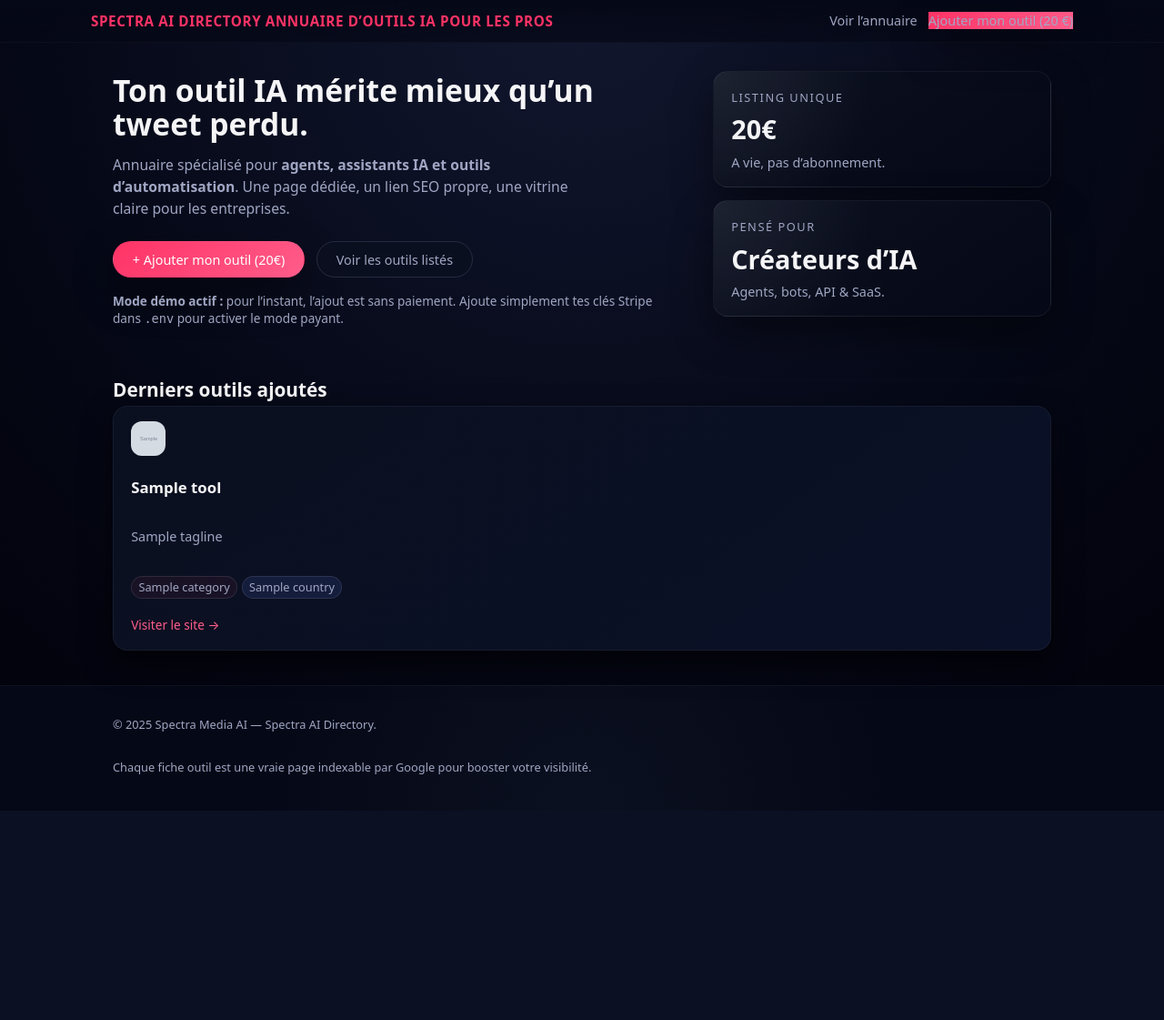
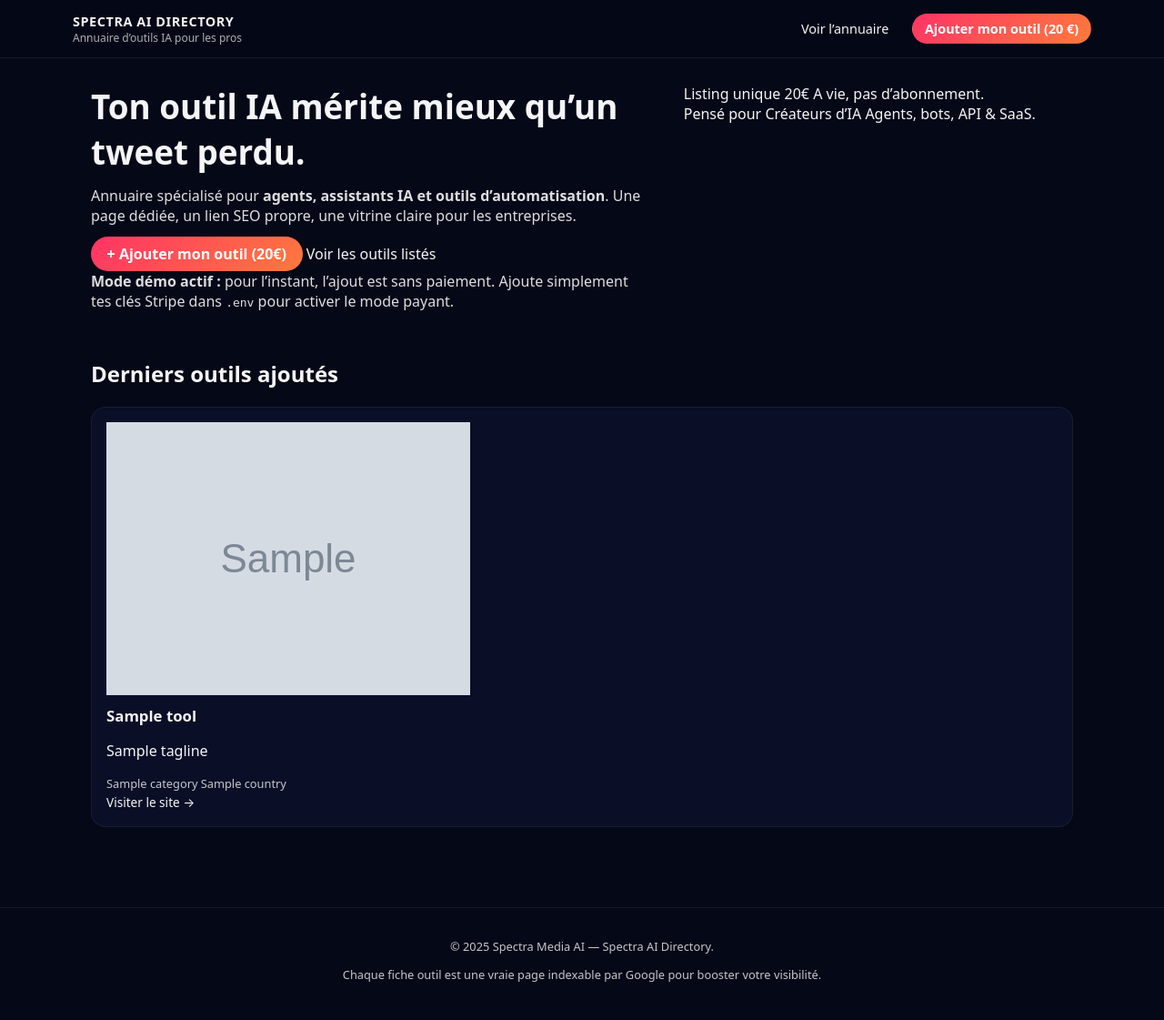
Before and after one commit to vincentbastille10/SpectraAIDirectory, a Flask app: template templates/index.html in a window 1280 px wide. Shown: the whole page at 91% size. Before the commit the page ends 891 px from the top, so only its background shows below. Run offline with Flask 3, Linux system fonts and the light colour scheme; the template is opened without the code that fills it: most values are stand-ins (such as "Sample title", 1, 10 or a date in 2020); grey boxes marked "Sample" are stand-in pictures; parts of the project's set-up code (start-up, migrations or seed data) failed here and were passed over.

Commit message:
Update style.css

```diff
--- a/static/style.css
+++ b/static/style.css
@@ -1,31 +1,12 @@
-/* Design propre et simple, facilement modifiable */
-
-:root {
-  --bg: #050816;
-  --bg-elevated: #0b1020;
-  --accent: #ff3366;
-  --accent-soft: rgba(255, 51, 102, 0.12);
-  --accent-strong: #ff5c8a;
-  --text: #f5f5f7;
-  --muted: #a0a6c3;
-  --border: #272b3f;
-  --card-radius: 16px;
-  --shadow-soft: 0 18px 45px rgba(0, 0, 0, 0.45);
-  --font: system-ui, -apple-system, BlinkMacSystemFont, "SF Pro Text", sans-serif;
-}
-
-*,
-*::before,
-*::after {
+* {
   box-sizing: border-box;
 }
 
-html, body {
+body {
   margin: 0;
-  padding: 0;
-  background: radial-gradient(circle at top, #12172f 0, #050816 55%, #02010a 100%);
-  color: var(--text);
-  font-family: var(--font);
+  font-family: system-ui, -apple-system, BlinkMacSystemFont, "Segoe UI", sans-serif;
+  background: #050816;
+  color: #f5f5f7;
 }
 
 a {
@@ -37,40 +18,46 @@
   text-decoration: underline;
 }
 
-/* Layout */
-
 .container {
   width: 100%;
-  max-width: 1080px;
+  max-width: 1120px;
   margin: 0 auto;
-  padding: 0 1.5rem;
+  padding: 0 1.25rem;
 }
 
+/* HEADER */
+
 .site-header {
+  border-bottom: 1px solid rgba(255, 255, 255, 0.08);
+  backdrop-filter: blur(12px);
   position: sticky;
   top: 0;
-  z-index: 20;
-  backdrop-filter: blur(12px);
-  background: linear-gradient(to bottom, rgba(5, 8, 22, 0.95), rgba(5, 8, 22, 0.7));
-  border-bottom: 1px solid rgba(255, 255, 255, 0.03);
+  z-index: 10;
+  background: rgba(5, 8, 22, 0.95);
 }
 
 .header-inner {
   display: flex;
   align-items: center;
   justify-content: space-between;
-  padding: 0.8rem 0;
+  padding: 0.85rem 0;
 }
 
 .logo {
-  font-weight: 700;
+  display: flex;
+  flex-direction: column;
+}
+
+.logo-main {
+  font-weight: 600;
   letter-spacing: 0.04em;
   text-transform: uppercase;
-  font-size: 0.95rem;
+  font-size: 0.9rem;
 }
 
-.logo span {
-  color: var(--accent);
+.logo-sub {
+  font-size: 0.75rem;
+  opacity: 0.7;
 }
 
 .main-nav {
@@ -81,397 +68,276 @@
 
 .main-nav a {
   font-size: 0.9rem;
-  color: var(--muted);
+  padding: 0.4rem 0.8rem;
+  border-radius: 999px;
+  border: 1px solid transparent;
 }
 
-.main-nav a.btn-small {
-  padding: 0.35rem 0.8rem;
+.main-nav a:hover {
+  border-color: rgba(255, 255, 255, 0.25);
 }
 
-/* Buttons */
-
-.btn {
+.btn-primary {
+  background: linear-gradient(135deg, #ff3366, #ff7a3c);
+  border-radius: 999px;
+  border: none;
+  padding: 0.5rem 1.1rem;
+  font-weight: 600;
+  cursor: pointer;
+  color: #fff;
+  text-decoration: none;
   display: inline-flex;
   align-items: center;
   justify-content: center;
-  border-radius: 999px;
-  padding: 0.6rem 1.3rem;
-  font-size: 0.9rem;
-  border: 1px solid transparent;
-  cursor: pointer;
-  text-decoration: none;
-  transition: transform 0.15s ease, box-shadow 0.15s ease, background 0.15s ease, border-color 0.15s ease;
-}
-
-.btn-primary {
-  background: linear-gradient(135deg, var(--accent), var(--accent-strong));
-  border-color: transparent;
-  box-shadow: var(--shadow-soft);
-  color: #fff;
 }
 
 .btn-primary:hover {
-  transform: translateY(-1px);
-  box-shadow: 0 22px 55px rgba(255, 51, 102, 0.5);
+  filter: brightness(1.08);
+  text-decoration: none;
 }
 
-.btn-ghost {
-  border-color: var(--border);
-  background: rgba(11, 16, 32, 0.8);
-  color: var(--muted);
+/* MAIN LAYOUT */
+
+.site-main {
+  padding: 1.75rem 0 3rem;
 }
 
-.btn-ghost:hover {
-  border-color: var(--accent);
-}
-
-/* Main */
-
-.main-content {
-  padding: 1.8rem 0 2.8rem;
-}
-
-/* Hero */
+/* HERO */
 
 .hero {
   display: grid;
-  grid-template-columns: minmax(0, 2fr) minmax(0, 1.2fr);
+  grid-template-columns: minmax(0, 2fr) minmax(0, 1.4fr);
   gap: 2.5rem;
-  align-items: center;
-  margin-top: 0.4rem;
-  margin-bottom: 2.6rem;
+  align-items: flex-start;
+  margin-bottom: 2.5rem;
 }
 
-.hero-text h1 {
-  font-size: 2.1rem;
-  line-height: 1.1;
-  margin-bottom: 0.8rem;
+.hero h1 {
+  font-size: 2.3rem;
+  margin: 0 0 0.75rem;
 }
 
-.hero-subtitle {
-  font-size: 0.98rem;
-  color: var(--muted);
-  max-width: 34rem;
-  line-height: 1.5;
-  margin-bottom: 1.5rem;
+.hero p {
+  margin: 0 0 0.75rem;
+  opacity: 0.9;
 }
 
-.hero-actions {
-  display: flex;
-  flex-wrap: wrap;
-  gap: 0.8rem;
-  margin-bottom: 1rem;
+.hero-bullets {
+  margin: 0 0 1rem;
+  padding-left: 1.1rem;
+  font-size: 0.95rem;
+  opacity: 0.9;
 }
 
-.hero-side {
-  display: flex;
-  flex-direction: column;
-  gap: 0.9rem;
+.hero-bullets li {
+  margin-bottom: 0.35rem;
 }
 
-.stat-card {
-  background: radial-gradient(circle at top left, rgba(255, 255, 255, 0.08), transparent 45%),
-              linear-gradient(145deg, #0b1020, #050816);
-  border-radius: var(--card-radius);
-  padding: 1rem 1.2rem;
-  border: 1px solid rgba(255, 255, 255, 0.06);
-  box-shadow: var(--shadow-soft);
+.hero-btn {
+  margin-top: 0.5rem;
 }
 
-.stat-label {
-  font-size: 0.8rem;
-  text-transform: uppercase;
-  letter-spacing: 0.12em;
-  color: var(--muted);
+.hero-card {
+  border-radius: 1rem;
+  padding: 1.25rem 1.2rem;
+  background: radial-gradient(circle at top left, #ff336633, transparent 60%),
+              radial-gradient(circle at bottom right, #3f8bff33, transparent 55%);
+  border: 1px solid rgba(255, 255, 255, 0.08);
 }
 
-.stat-value {
-  display: block;
-  font-size: 1.8rem;
-  font-weight: 700;
-  margin: 0.35rem 0;
+.hero-card h2 {
+  margin-top: 0;
+  font-size: 1.2rem;
 }
 
-.stat-caption {
-  font-size: 0.9rem;
-  color: var(--muted);
+.hero-card ol {
+  padding-left: 1.25rem;
+  margin: 0 0 0.75rem;
+  font-size: 0.95rem;
 }
 
-/* Sections */
+.hero-note {
+  font-size: 0.85rem;
+  opacity: 0.8;
+}
+
+/* SECTIONS */
 
 .section {
-  margin-bottom: 2.4rem;
+  margin-bottom: 2.5rem;
 }
 
-.section-header {
-  display: flex;
-  align-items: center;
-  justify-content: space-between;
-  gap: 1.2rem;
-  margin-bottom: 1.2rem;
+.section-header h1,
+.section-header h2 {
+  margin: 0 0 0.35rem;
 }
 
-.section h2,
-.section h1 {
-  font-size: 1.3rem;
-  margin-bottom: 0.25rem;
+.section-header p {
+  margin: 0 0 0.5rem;
+  opacity: 0.85;
 }
 
-.section-intro {
-  font-size: 0.95rem;
-  color: var(--muted);
+.link-small {
+  font-size: 0.85rem;
+  opacity: 0.9;
 }
 
-/* Cards */
+/* CARDS */
 
-.card-grid {
+.cards-grid {
   display: grid;
   grid-template-columns: repeat(auto-fit, minmax(240px, 1fr));
-  gap: 1.2rem;
+  gap: 1.25rem;
 }
 
 .tool-card {
-  background: linear-gradient(145deg, rgba(11,16,32,0.98), rgba(10,17,40,0.98));
-  border-radius: var(--card-radius);
-  padding: 1rem 1.2rem 1.1rem;
-  border: 1px solid rgba(255, 255, 255, 0.05);
-  box-shadow: 0 14px 32px rgba(0, 0, 0, 0.6);
-  display: flex;
-  flex-direction: column;
-  gap: 0.4rem;
-}
-
-.tool-card header {
-  display: flex;
-  flex-direction: column;
-  gap: 0.15rem;
+  border-radius: 1rem;
+  padding: 1rem;
+  background: rgba(12, 16, 40, 0.9);
+  border: 1px solid rgba(255, 255, 255, 0.06);
 }
 
 .tool-card h3,
 .tool-card h2 {
+  margin-top: 0.4rem;
+  margin-bottom: 0.35rem;
   font-size: 1.05rem;
 }
 
-.tool-card h3 a,
-.tool-card h2 a {
-  text-decoration: none;
-}
-
-.tool-card h3 a:hover,
-.tool-card h2 a:hover {
-  text-decoration: underline;
-}
-
-.tool-tagline {
+.tool-short {
   font-size: 0.9rem;
-  color: var(--muted);
-}
-
-.tool-description {
-  font-size: 0.9rem;
-  color: var(--muted);
+  opacity: 0.9;
+  margin: 0 0 0.5rem;
 }
 
 .tool-meta {
-  display: flex;
-  flex-wrap: wrap;
-  gap: 0.3rem;
   font-size: 0.8rem;
-}
-
-.pill {
-  padding: 0.15rem 0.45rem;
-  border-radius: 999px;
-  border: 1px solid rgba(255, 255, 255, 0.1);
-  background: rgba(255, 51, 102, 0.06);
-  color: var(--muted);
-}
-
-.pill-soft {
-  background: rgba(103, 125, 255, 0.12);
-}
-
-.tool-logo {
-  width: 38px;
-  height: 38px;
-  border-radius: 12px;
-  object-fit: cover;
-  margin-bottom: 0.2rem;
-}
-
-.tool-actions {
-  margin-top: 0.4rem;
-  display: flex;
-  justify-content: space-between;
-  align-items: center;
+  opacity: 0.8;
+  margin: 0;
 }
 
 .tool-link {
   font-size: 0.85rem;
-  color: var(--accent-strong);
-  text-decoration: none;
+  margin-top: 0.35rem;
 }
 
-.tool-link:hover {
-  text-decoration: underline;
+.tool-logo img {
+  max-width: 100%;
+  max-height: 40px;
+  display: block;
 }
 
-/* Detail */
+/* DETAIL */
 
 .tool-detail-header {
   display: flex;
-  gap: 1.6rem;
+  gap: 1.25rem;
   align-items: center;
-  margin-bottom: 1.3rem;
+  margin-bottom: 1rem;
 }
 
-.tool-detail-logo {
-  width: 64px;
-  height: 64px;
-  border-radius: 20px;
-  object-fit: cover;
+.tool-detail-logo img {
+  max-width: 72px;
+  max-height: 72px;
 }
 
-.tool-detail-section {
-  margin-top: 1.1rem;
+.tool-long {
+  font-size: 0.95rem;
+  line-height: 1.6;
+  opacity: 0.95;
 }
 
-.tool-info-list {
-  list-style: none;
-  padding: 0;
-  margin: 0.4rem 0 0;
-  font-size: 0.93rem;
+.tool-seo-note {
+  margin-top: 1.75rem;
+  font-size: 0.85rem;
+  opacity: 0.85;
 }
 
-.tool-info-list li + li {
+/* FORM */
+
+.form-section h1 {
+  margin-top: 0;
+}
+
+.form-intro {
+  font-size: 0.95rem;
+  opacity: 0.9;
+  max-width: 640px;
+}
+
+.tool-form {
+  margin-top: 1.25rem;
+  max-width: 640px;
+}
+
+.form-group {
+  margin-bottom: 0.9rem;
+}
+
+.form-group label {
+  display: block;
+  font-size: 0.88rem;
+  margin-bottom: 0.25rem;
+}
+
+.form-group input,
+.form-group textarea {
+  width: 100%;
+  padding: 0.5rem 0.6rem;
+  border-radius: 0.6rem;
+  border: 1px solid rgba(255, 255, 255, 0.18);
+  background: rgba(10, 14, 34, 0.85);
+  color: #f5f5f7;
+  font-family: inherit;
+  font-size: 0.9rem;
+}
+
+.form-group input:focus,
+.form-group textarea:focus {
+  outline: none;
+  border-color: #ff7a3c;
+}
+
+.form-note {
+  font-size: 0.85rem;
+  opacity: 0.9;
+  margin-bottom: 0.9rem;
+}
+
+/* FOOTER */
+
+.site-footer {
+  border-top: 1px solid rgba(255, 255, 255, 0.08);
+  padding: 1.25rem 0 1.75rem;
+  font-size: 0.8rem;
+  opacity: 0.8;
+}
+
+.footer-inner {
+  text-align: center;
+}
+
+.footer-small {
   margin-top: 0.25rem;
 }
 
-/* Forms */
+/* RESPONSIVE */
 
-.tool-form {
-  margin-top: 1rem;
-  background: rgba(5, 8, 22, 0.8);
-  border-radius: var(--card-radius);
-  border: 1px solid rgba(255, 255, 255, 0.07);
-  padding: 1.2rem 1.3rem;
-  box-shadow: var(--shadow-soft);
-}
+@media (max-width: 800px) {
+  .hero {
+    grid-template-columns: 1fr;
+  }
 
-.form-grid {
-  display: grid;
-  grid-template-columns: repeat(auto-fit, minmax(220px, 1fr));
-  gap: 0.9rem 1rem;
-}
-
-label {
-  font-size: 0.8rem;
-  text-transform: uppercase;
-  letter-spacing: 0.08em;
-  color: var(--muted);
-  display: flex;
-  flex-direction: column;
-  gap: 0.3rem;
-}
-
-input,
-textarea {
-  border-radius: 10px;
-  border: 1px solid var(--border);
-  background: rgba(7, 10, 25, 0.95);
-  padding: 0.5rem 0.6rem;
-  color: var(--text);
-  font-size: 0.9rem;
-  font-family: var(--font);
-}
-
-input:focus,
-textarea:focus {
-  outline: none;
-  border-color: var(--accent);
-}
-
-textarea {
-  resize: vertical;
-}
-
-.full-width {
-  grid-column: 1 / -1;
-}
-
-.form-actions {
-  margin-top: 1.1rem;
-}
-
-.demo-note {
-  margin-top: 0.8rem;
-  font-size: 0.85rem;
-  color: var(--muted);
-}
-
-/* Flash messages */
-
-.flash-container {
-  position: fixed;
-  top: 3.2rem;
-  right: 1rem;
-  z-index: 30;
-  display: flex;
-  flex-direction: column;
-  gap: 0.4rem;
-}
-
-.flash {
-  padding: 0.5rem 0.8rem;
-  border-radius: 999px;
-  font-size: 0.85rem;
-  border: 1px solid transparent;
-  background: rgba(11,16,32,0.95);
-}
-
-.flash-success {
-  border-color: rgba(46, 204, 113, 0.9);
-}
-
-.flash-error {
-  border-color: rgba(231, 76, 60, 0.9);
-}
-
-.flash-info {
-  border-color: rgba(52, 152, 219, 0.9);
-}
-
-/* Footer */
-
-.site-footer {
-  border-top: 1px solid rgba(255, 255, 255, 0.04);
-  padding: 1.3rem 0 1.6rem;
-  background: radial-gradient(circle at bottom, #0b1020 0, #050816 55%);
-}
-
-.footer-inner {
-  display: flex;
-  flex-direction: column;
-  gap: 0.2rem;
-  font-size: 0.8rem;
-  color: var(--muted);
-}
-
-.footer-note {
-  font-size: 0.78rem;
-}
-
-/* Responsive */
-
-@media (max-width: 768px) {
-  .hero {
-    grid-template-columns: minmax(0, 1fr);
-  }
-  .hero-side {
-    order: -1;
-  }
   .tool-detail-header {
     flex-direction: column;
     align-items: flex-start;
   }
+
+  .main-nav {
+    gap: 0.4rem;
+  }
+
+  .main-nav a {
+    font-size: 0.8rem;
+  }
 }
```
